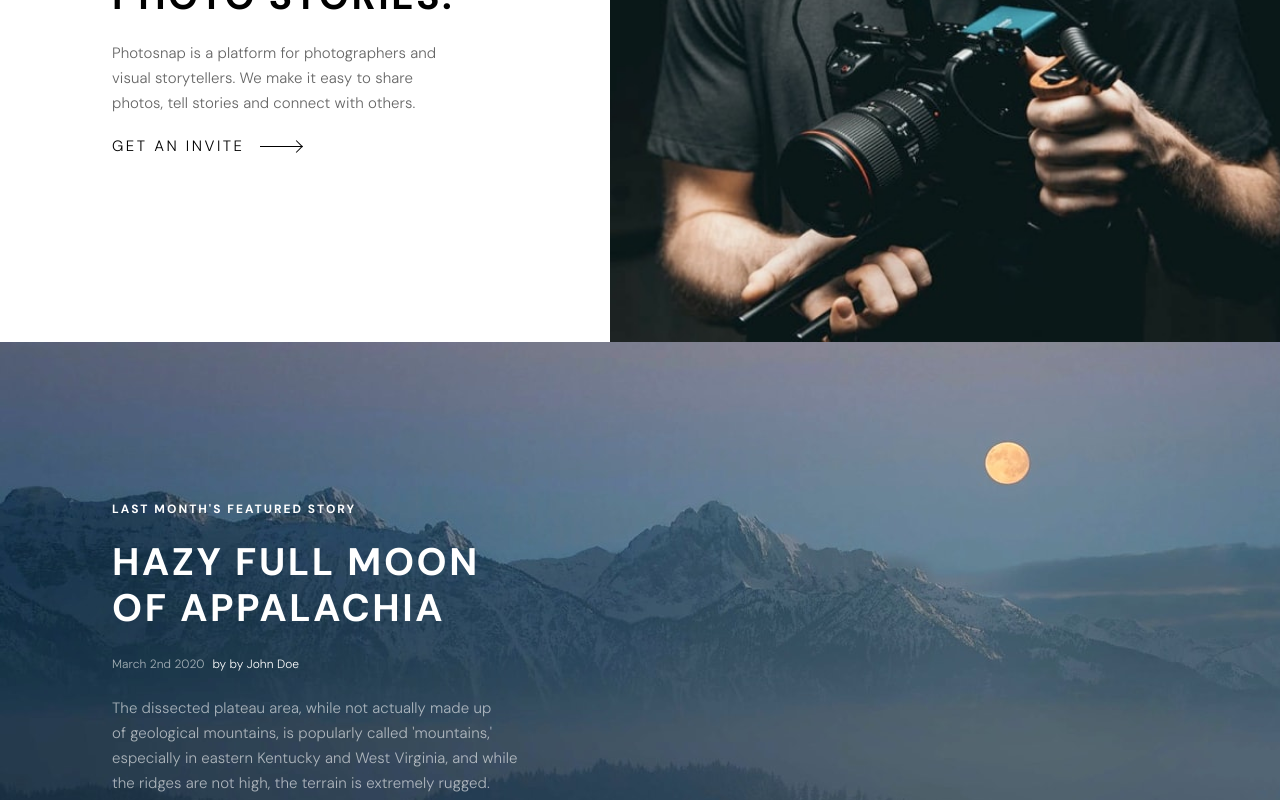
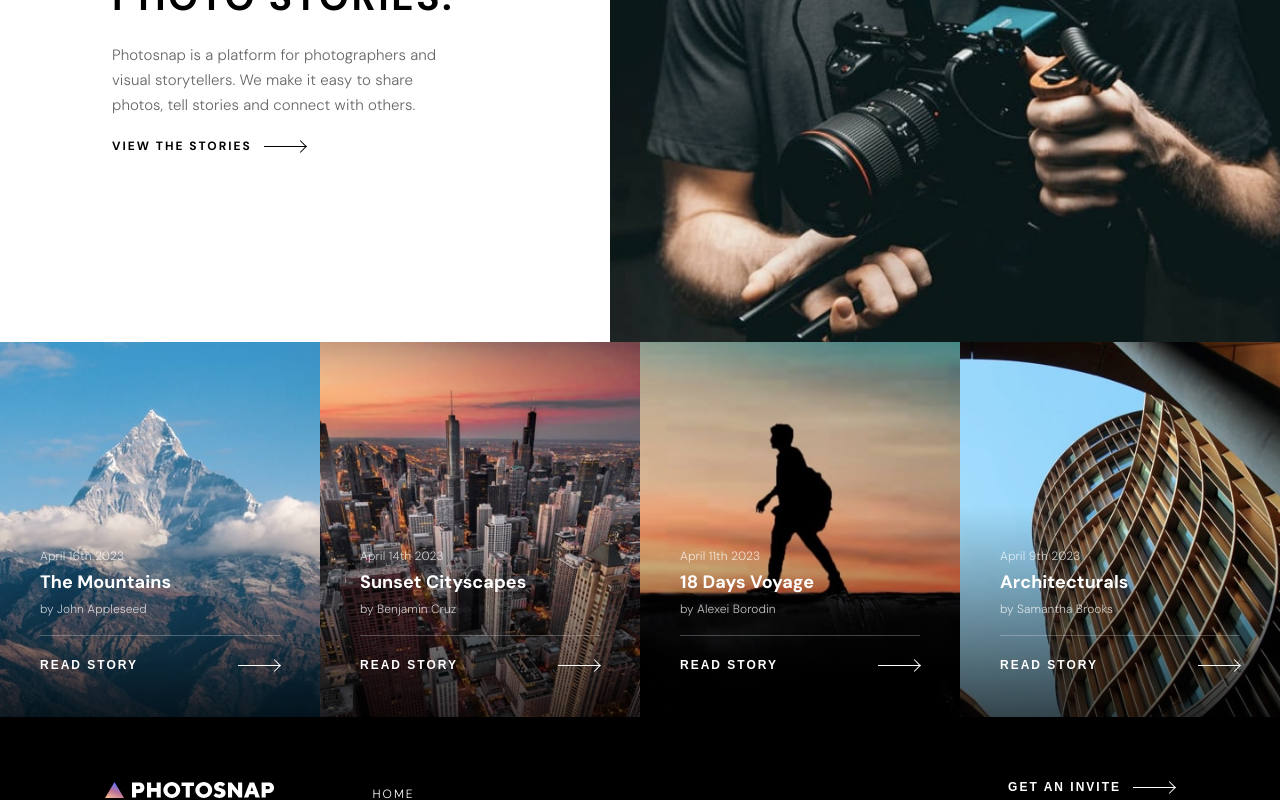
Before and after one commit to satrop/demo-photosnap, a Next.js app: page / in a window 1280 px wide. Shown: the part 1680-2480 px from the top of the page. Built offline with nearby package versions, Linux system fonts and the light colour scheme.

Commit message:
Refactor Stories page: add StoryCard component, update layout, and modify button text

```diff
--- a/src/app/global-scss/_button.scss
+++ b/src/app/global-scss/_button.scss
@@ -1,5 +1,6 @@
 .button {
-  font-size: var(--md);
+  font-size: var(--sm);
+  font-weight: var(--bold);
   text-decoration: none;
   border: none;
   cursor: pointer;
--- a/src/app/page.tsx
+++ b/src/app/page.tsx
@@ -1,4 +1,36 @@
 import Hero from "@/components/hero/Hero";
+import StoryCard from "@/components/story-card/StoryCard";
+
+const stories = [
+  {
+    image: "/stories/desktop/mountains.jpg",
+    date: "April 16th 2023",
+    title: "The Mountains",
+    author: "John Appleseed",
+    href: "/stories/the-mountains",
+  },
+  {
+    image: "/stories/desktop/cityscapes.jpg",
+    date: "April 14th 2023",
+    title: "Sunset Cityscapes",
+    author: "Benjamin Cruz",
+    href: "/stories/sunset-cityscapes",
+  },
+  {
+    image: "/stories/desktop/18-days-voyage.jpg",
+    date: "April 11th 2023",
+    title: "18 Days Voyage",
+    author: "Alexei Borodin",
+    href: "/stories/18-days-voyage",
+  },
+  {
+    image: "/stories/desktop/architecturals.jpg",
+    date: "April 9th 2023",
+    title: "Architecturals",
+    author: "Samantha Brooks",
+    href: "/stories/architecturals",
+  },
+];
 
 export default function Home() {
   return (
@@ -9,7 +41,7 @@ export default function Home() {
         imageAlt="Create and share your photo stories."
         title="Create and share your photo stories."
         excerpt="Photosnap is a platform for photographers and visual storytellers. We make it easy to share photos, tell stories and connect with others."
-        buttonText="Get an invite"
+        buttonText="View the stories"
         buttonHref="/pricing"
         backgroundColor="black"
         imagePosition="right"
@@ -21,7 +53,7 @@ export default function Home() {
         imageAlt="Create and share your photo stories."
         title="Create and share your photo stories."
         excerpt="Photosnap is a platform for photographers and visual storytellers. We make it easy to share photos, tell stories and connect with others."
-        buttonText="Get an invite"
+        buttonText="View the stories"
         buttonHref="/pricing"
         backgroundColor="white"
       />
@@ -31,33 +63,20 @@ export default function Home() {
         imageAlt="Create and share your photo stories."
         title="Create and share your photo stories."
         excerpt="Photosnap is a platform for photographers and visual storytellers. We make it easy to share photos, tell stories and connect with others."
-        buttonText="Get an invite"
+        buttonText="View the stories"
         buttonHref="/pricing"
         backgroundColor="white"
       />
-      <Hero
-        variant="overlay"
-        image="/stories/desktop/moon-of-appalacia.jpg"
-        imageAlt="Create and share your photo stories"
-        eyebrow="Last month's featured story"
-        title="Hazy full moon of Appalachia"
-        date="March 2nd 2020"
-        author="by John Doe"
-        excerpt="The dissected plateau area, while not actually made up of geological mountains, is popularly called 'mountains,' especially in eastern Kentucky and West Virginia, and while the ridges are not high, the terrain is extremely rugged."
-        buttonText="Read the story"
-        buttonHref="/pricing"
-        backgroundColor="black"
-      />
-      <Hero
-        variant="side-by-side"
-        image="/features/desktop/hero.jpg"
-        imageAlt="Create and share your photo stories"
-        title="Features"
-        excerpt="We make sure all of our features are designed to be loved by every aspiring and even professional photograpers who wanted to share their stories."
-        backgroundColor="black"
-        standout={true}
-        short={true}
-      />
+      <section className="stories-section full-width">
+        <div className="story-cards-grid">
+          {stories.map((story) => (
+            <StoryCard
+              key={story.href}
+              {...story}
+            />
+          ))}
+        </div>
+      </section>
     </>
   );
 }
--- /dev/null
+++ b/src/components/story-card/StoryCard.scss
@@ -0,0 +1,105 @@
+@use "../../app/global-scss/breakpoints" as bp;
+
+.story-cards-grid {
+  display: grid;
+  grid-template-columns: 1fr;
+
+  @media (min-width: bp.$bp-md) {
+    grid-template-columns: repeat(2, 1fr);
+  }
+
+  @media (min-width: bp.$bp-lg) {
+    grid-template-columns: repeat(4, 1fr);
+  }
+}
+
+.story-card {
+  position: relative;
+  display: block;
+  color: white;
+  text-decoration: none;
+  height: 375px;
+  overflow: hidden;
+
+  &::after {
+    --direction: 360deg;
+    content: "";
+    position: absolute;
+    bottom: 0;
+    left: 0;
+    width: 100%;
+    height: 6px;
+    background: linear-gradient(var(--direction), var(--gradient));
+    transform: translateY(100%);
+    opacity: 0;
+    transition: all var(--anim);
+  }
+
+  &__image-container {
+    position: relative;
+    width: 100%;
+    height: 100%;
+  }
+
+  &__image {
+    object-fit: cover;
+    transition: all var(--anim);
+  }
+
+  &:hover {
+    .story-card__image {
+      transform: scale(1.02);
+    }
+
+    &::after {
+      opacity: 1;
+      transform: translateY(0);
+    }
+  }
+
+  &__content {
+    position: absolute;
+    bottom: 0;
+    left: 0;
+    right: 0;
+    padding: 2.5rem;
+    background: linear-gradient(0deg, rgba(0, 0, 0, 0.7) 0%, rgba(0, 0, 0, 0) 100%);
+  }
+
+  &__date {
+    font-size: var(--sm);
+    margin-bottom: 0.25rem;
+    opacity: 0.75;
+  }
+
+  &__title {
+    font-size: var(--lg);
+    margin-bottom: 0.25rem;
+  }
+
+  &__author {
+    font-size: var(--sm);
+    opacity: 0.75;
+    margin-bottom: 1rem;
+  }
+
+  &__divider {
+    border: none;
+    border-top: 1px solid rgba(255, 255, 255, 0.25);
+    margin-bottom: 1rem;
+  }
+
+  &__cta {
+    .button {
+      pointer-events: none;
+      color: white;
+      padding: 0;
+      width: 100%;
+      justify-content: space-between;
+
+      span {
+        --color: white;
+      }
+    }
+  }
+}
--- /dev/null
+++ b/src/components/story-card/StoryCard.tsx
@@ -0,0 +1,45 @@
+import Link from "next/link";
+import Image from "next/image";
+import { Button } from "../button/Button";
+import "./StoryCard.scss";
+
+interface StoryCardProps {
+  image: string;
+  date?: string;
+  title: string;
+  author: string;
+  href: string;
+}
+
+export default function StoryCard({ image, date, title, author, href }: StoryCardProps) {
+  return (
+    <Link
+      href={href}
+      className="story-card"
+    >
+      <div className="story-card__image-container">
+        <Image
+          src={image}
+          alt={title}
+          fill
+          sizes="(max-width: 768px) 100vw, (max-width: 1024px) 50vw, 25vw"
+          className="story-card__image"
+        />
+      </div>
+      <div className="story-card__content">
+        {date && <p className="story-card__date">{date}</p>}
+        <h3 className="story-card__title">{title}</h3>
+        <p className="story-card__author">by {author}</p>
+        <hr className="story-card__divider" />
+        <div className="story-card__cta">
+          <Button
+            variant="secondary"
+            aria-label={`Read story about ${title}`}
+          >
+            Read Story
+          </Button>
+        </div>
+      </div>
+    </Link>
+  );
+}
```
Also changed, not shown: src/app/stories/page.tsx (+61 -0 lines), src/app/stories/stories.scss (+3 -3 lines).
